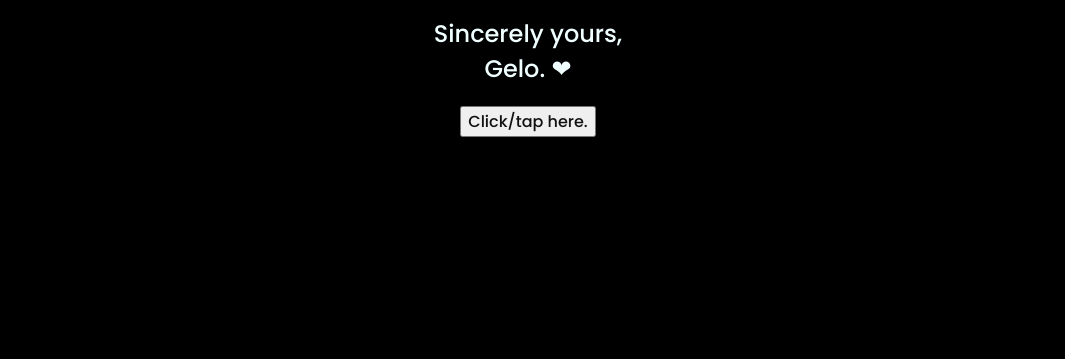
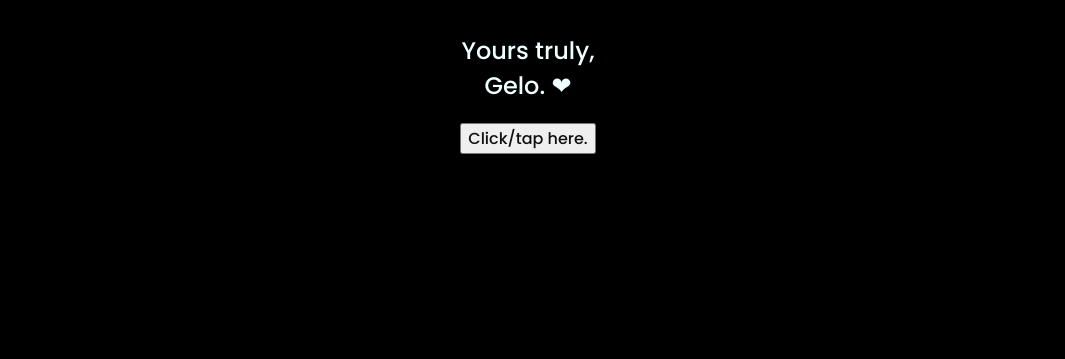
Before and after one commit to geloxuniv/geloxuniv.github.io, a plain HTML site: page index.html in a window 1280 px wide. Shown: the part 457-816 px from the top of the page, without its empty margins (120-1185 px from the left). Drawn offline with Linux system fonts and the light colour scheme.

Commit message:
Add files via upload
updated

```diff
--- a/index.html
+++ b/index.html
@@ -15,7 +15,8 @@
     <div style="text-align: center;" class="description">
         <span style="text-align: center;">May you enjoy your special day.<br></span>
         <span style="text-align: center;">I wish you the best things in life.<br></span>
-        <span style="text-align: center;"><br>Sincerely yours, <br> Gelo. &#10084;</span>
+        <span><br></span>
+        <span style="text-align: center;"><br>Yours truly,<br>Gelo. &#10084;</span>
     </div>
     <div class="button">
         <button>
```
